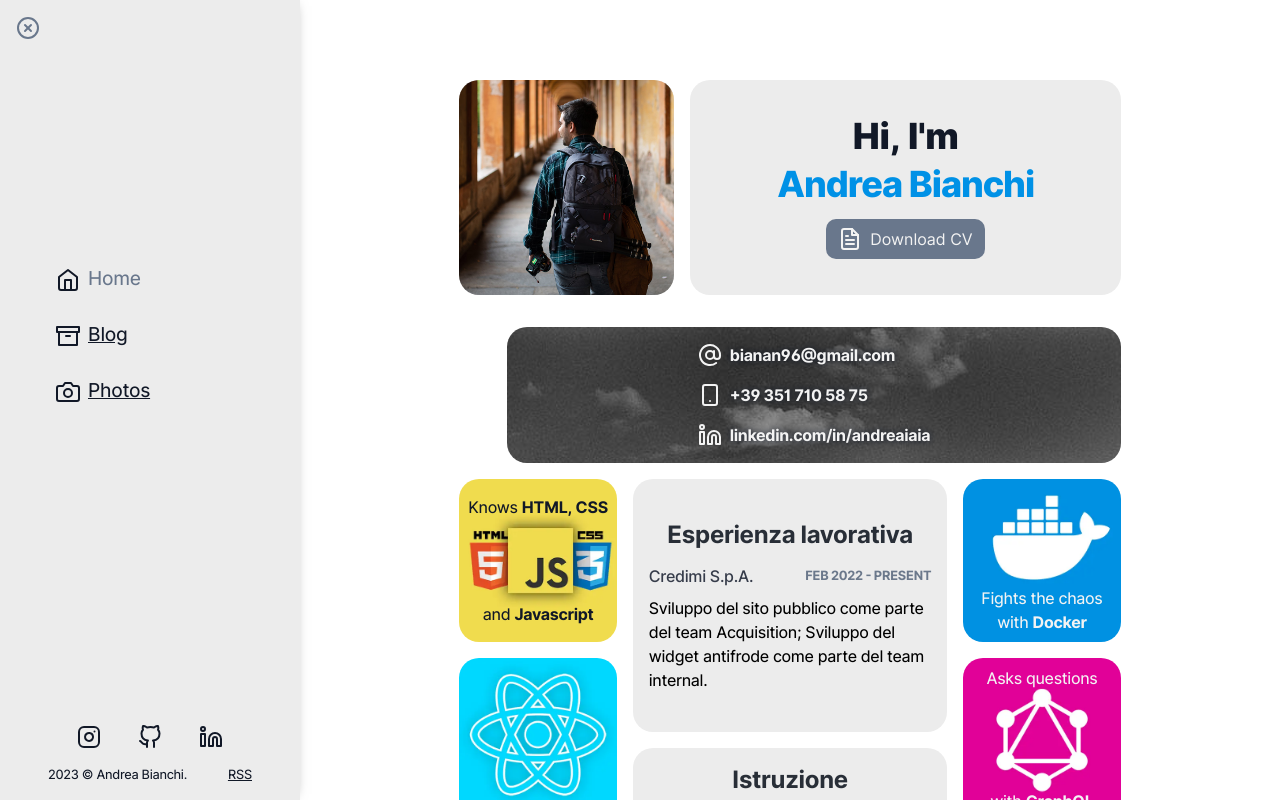
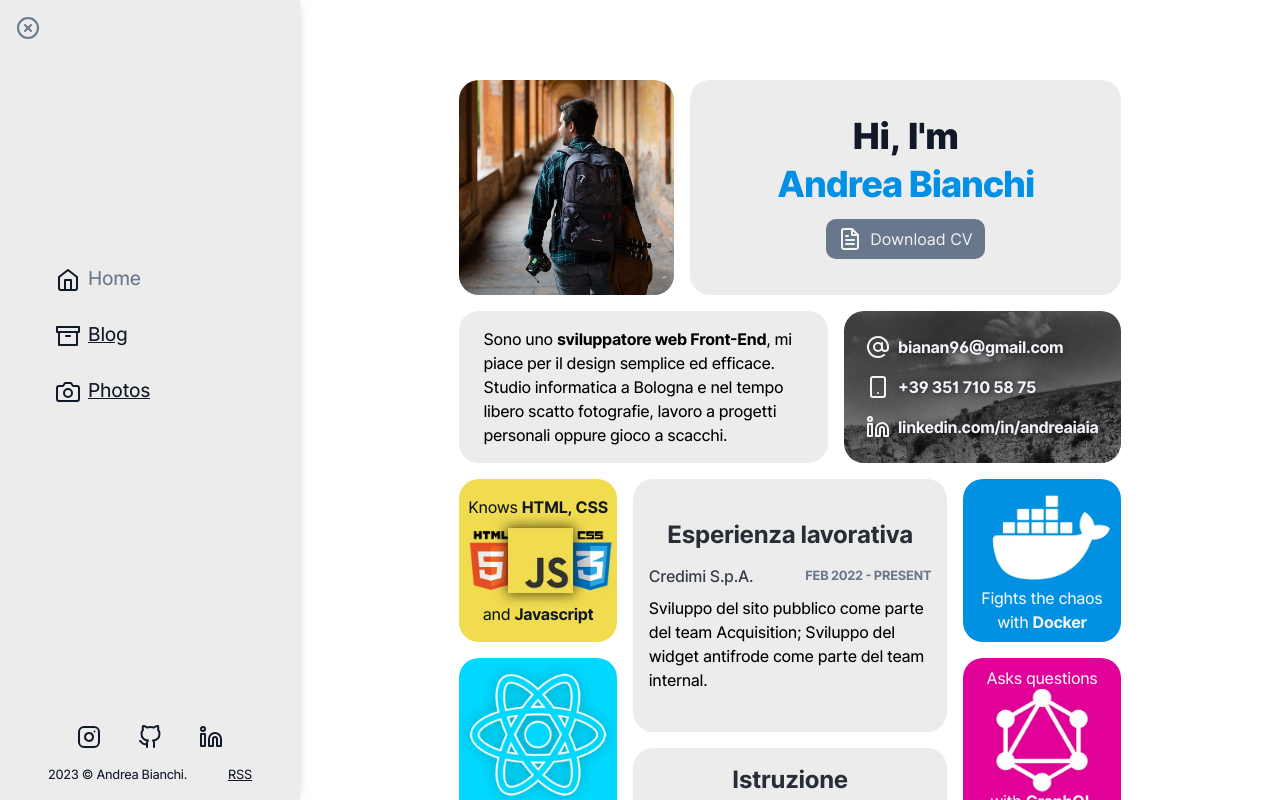
Before and after one commit to andreaiaia/blog, a Next.js app: page / in a window 1280 px wide. Shown: the top 800 px of the page. Built offline with nearby package versions, Linux system fonts and the light colour scheme.

Commit message:
Fix layout bug

```diff
--- a/pages/index.jsx
+++ b/pages/index.jsx
@@ -46,7 +46,6 @@ const index = () => {
             <span className={styles.bold}>sviluppatore web Front-End</span>, mi
             piace per il design semplice ed efficace.
           </p>
-          <p> </p>
           <p>
             Studio informatica a Bologna e nel tempo libero scatto fotografie,
             lavoro a progetti personali oppure gioco a scacchi.
--- a/styles/Home.module.scss
+++ b/styles/Home.module.scss
@@ -116,10 +116,11 @@ $gap: 1rem;
   display: grid;
   gap: $gap;
   grid-template-columns: 4fr 3fr;
+  grid-template-rows: auto;
+  grid-template-areas: 'bio contacts';
 
   @include smartphone() {
     grid-template-columns: 1fr;
-    grid-template-rows: auto;
     grid-template-areas:
       'contacts'
       'bio';
@@ -178,14 +179,6 @@ $gap: 1rem;
       'graphql postgres';
   }
 }
-
-.sectionMore {
-  display: grid;
-  grid-template-columns: 1fr;
-  grid-template-rows: auto;
-  gap: $gap;
-}
-
 .exp {
   grid-area: exp;
 
@@ -228,7 +221,6 @@ $gap: 1rem;
   @include skillCard;
   padding-bottom: 0.5rem;
 }
-
 .graphql {
   grid-area: graphql;
   background: url('../public/images/skills/graphql.webp') no-repeat;
@@ -236,7 +228,6 @@ $gap: 1rem;
   padding: 0.5rem 1rem 0.5rem;
   justify-content: space-between;
 }
-
 .postgres {
   grid-area: postgres;
   background: url('../public/images/skills/postgres.webp') no-repeat;
@@ -245,6 +236,12 @@ $gap: 1rem;
   justify-content: flex-start;
 }
 
+.sectionMore {
+  display: grid;
+  grid-template-columns: 1fr;
+  grid-template-rows: auto;
+  gap: $gap;
+}
 .hobbies > div {
   margin-bottom: 0.5rem;
 
```
